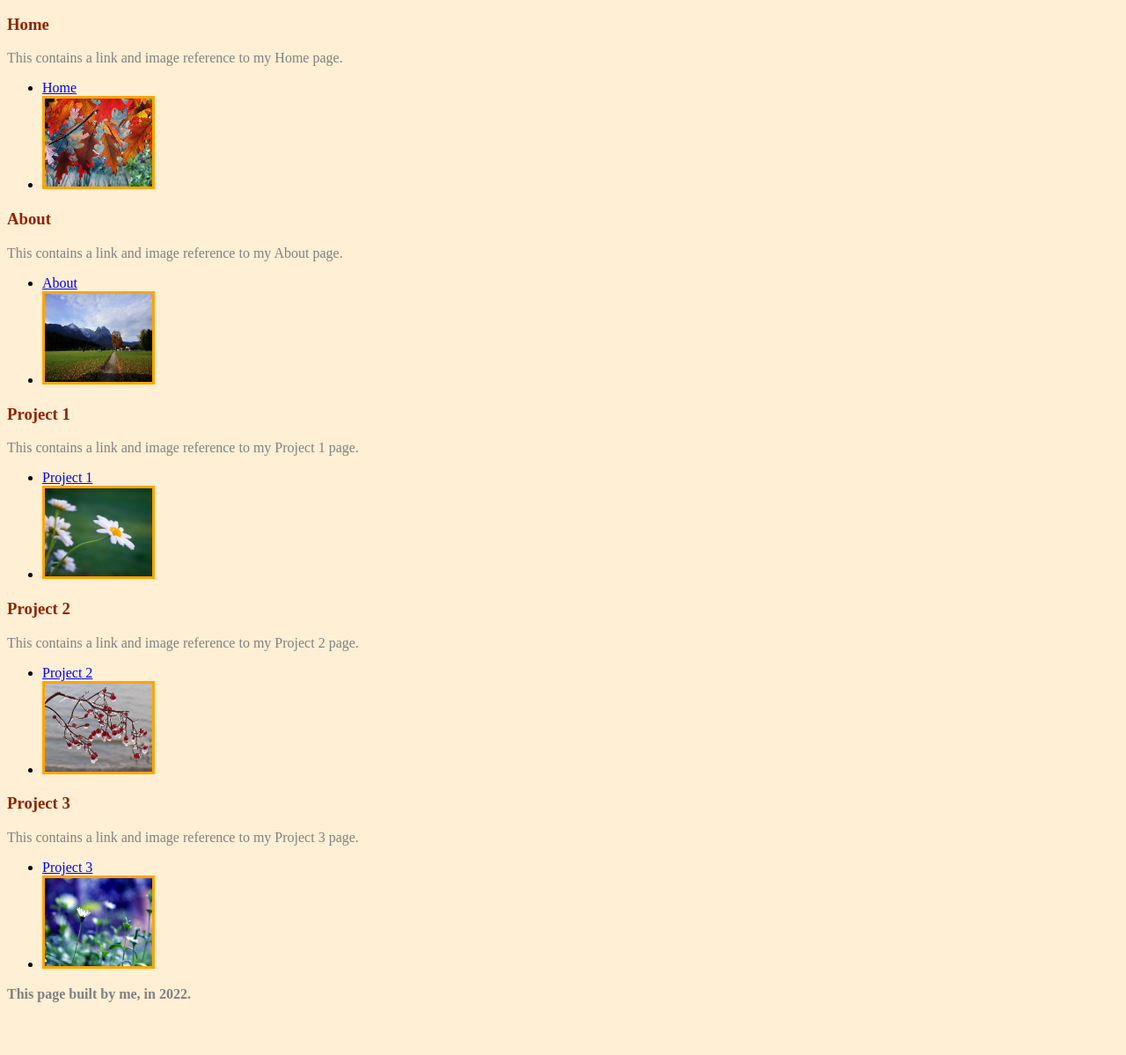
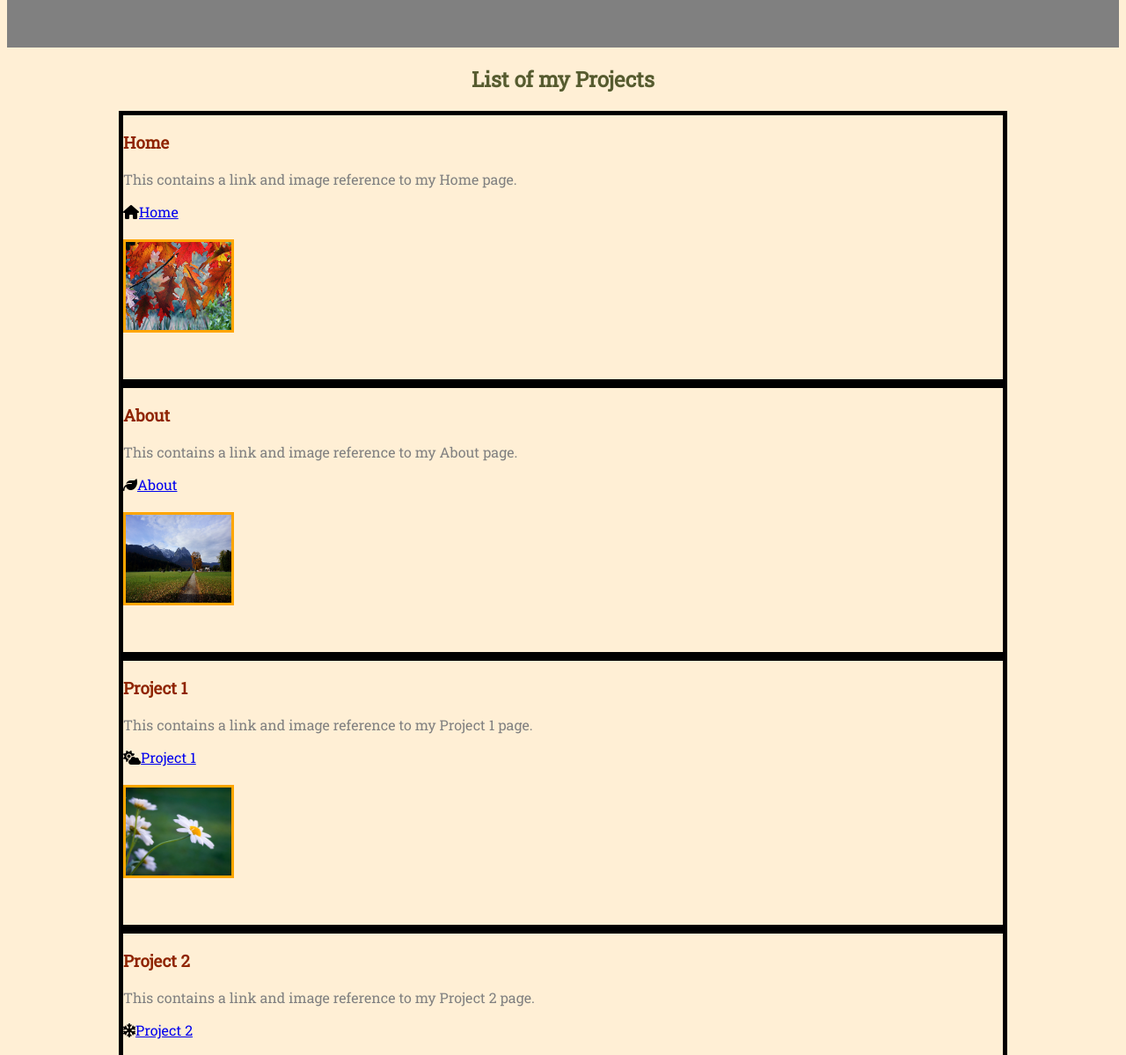
Before and after one commit to mashgit1/portfolio, a plain HTML site: page index.html in a window 1280 px wide. Shown: the part 152-1351 px from the top of the page at 88% size. Before the commit the page ends 1307 px from the top, so only its background shows below. Drawn offline with Linux system fonts and the light colour scheme.

Commit message:
added new elements to files

```diff
--- a/index.html
+++ b/index.html
@@ -4,6 +4,10 @@
     <meta charset="utf-8">
     <title>Project List</title>
     <link rel="stylesheet" type="text/css" href="styles/stylesheet.css">
+    <script src="https://kit.fontawesome.com/6fb192a33c.js" crossorigin="anonymous"></script>
+    <link rel="preconnect" href="https://fonts.googleapis.com">
+<link rel="preconnect" href="https://fonts.gstatic.com" crossorigin>
+<link href="https://fonts.googleapis.com/css2?family=Roboto+Slab&family=Slabo+27px&display=swap" rel="stylesheet">
   </head>
   <body>
     <header>
@@ -17,47 +21,52 @@
         </nav>
     </header>
 
-    <section>
+    <section class="container">
       <h2>List of my Projects</h2>
       <article>
+        <div class="box">
         <h3>Home</h3>
         <p>This contains a link and image reference to my Home page.</p>
-        <ul>
-          <li><a href="index.html">Home</a></li>
-          <li><img src="images/leaves.jpg" width="100" height="100" alt="A beautiful image of red and brown leaves in the fall time"></li>
-        </ul>
+          <i class="fa-solid fa-house"></i><a href="index.html">Home</a>
+          <br><br>
+          <img src="images/leaves.jpg" width="100" height="100" alt="A beautiful image of red and brown leaves in the fall time">
+        </div>
       </article>
       <article>
+        <div class="box">
         <h3>About</h3>
         <p>This contains a link and image reference to my About page.</p>
-        <ul>
-          <li><a href="about.html">About</a></li>
-          <li><img src="images/mountains-landscape.jpg" width="100" height="100" alt="A beautiful landscape of a pathway with green grass, reddish leaves, orange trees, and large snowy mountains around small houses"></li>
-        </ul>
+          <i class="fa-solid fa-leaf"></i><a href="about.html">About</a>
+          <br><br>
+          <img src="images/mountains-landscape.jpg" width="100" height="100" alt="A beautiful landscape of a pathway with green grass, reddish leaves, orange trees, and large snowy mountains around small houses">
+        </div>
       </article>
       <article>
+        <div class="box">
         <h3>Project 1</h3>
         <p>This contains a link and image reference to my Project 1 page.</p>
-        <ul>
-          <li><a href="C:/Users/maria/Desktop/html100/semantic-elements/index.html">Project 1</a></li>
-          <li><img src="images/daisies.jpg" width="100" height="100" alt="An image of daisies with a blurry green grass background"></li>
-        </ul>
+          <i class="fa-solid fa-cloud-sun"></i><a href="C:/Users/maria/Desktop/html100/semantic-elements/index.html">Project 1</a>
+          <br><br>
+          <img src="images/daisies.jpg" width="100" height="100" alt="An image of daisies with a blurry green grass background">
+        </div>
       </article>
       <article>
+        <div class="box">
         <h3>Project 2</h3>
         <p>This contains a link and image reference to my Project 2 page.</p>
-        <ul>
-          <li><a href="#">Project 2</a></li>
-          <li><img src="images/branch.jpg" width="100" height="100" alt="An icy tree branch with winter berries on a blurry background"></li>
-        </ul>
+          <i class="fa-solid fa-snowflake"></i><a href="#">Project 2</a>
+          <br><br>
+          <img src="images/branch.jpg" width="100" height="100" alt="An icy tree branch with winter berries on a blurry background">
+        </div>
       </article>
       <article>
+        <div class="box">
         <h3>Project 3</h3>
         <p>This contains a link and image reference to my Project 3 page.</p>
-        <ul>
-          <li><a href="#">Project 3</a></li>
-          <li>  <img src="images/flowers.jpg" width="100" height="100" alt="An image white flowers on a blurry purple blue background"></li>
-        </ul>
+          <i class="fa-solid fa-fan"></i><a href="#">Project 3</a>
+          <br><br>
+          <img src="images/flowers.jpg" width="100" height="100" alt="An image white flowers on a blurry purple blue background">
+        </div>
       </article>
 
     </section>
--- a/styles/stylesheet.css
+++ b/styles/stylesheet.css
@@ -49,13 +49,34 @@ a[href="images/flowers.jpg"] {
 h1 {
   color: purple;
   border-style: solid;
-  border-width: 2px;
+  border-width: 5px;
   border-color: thistle;
+  background-color: thistle;
 }
-
 img {
   border-style: solid;
   border-color: orange;
   border-width: 3px;
-  width:10%;
+  width:12%;
 }
+nav{
+  height: 100px;
+  border: 5px solid gray;
+  background-color: gray;
+}
+.box{
+  height: 300px;
+  width: 1000px;
+  border: 5px solid black;
+}
+.container{
+  display: flex;
+  flex-direction: column;
+  align-items: center;
+}
+body{
+  font-family: 'Roboto Slab', serif;
+}
+footer{
+  font-family: 'Slabo 27px', serif;
+}
```
